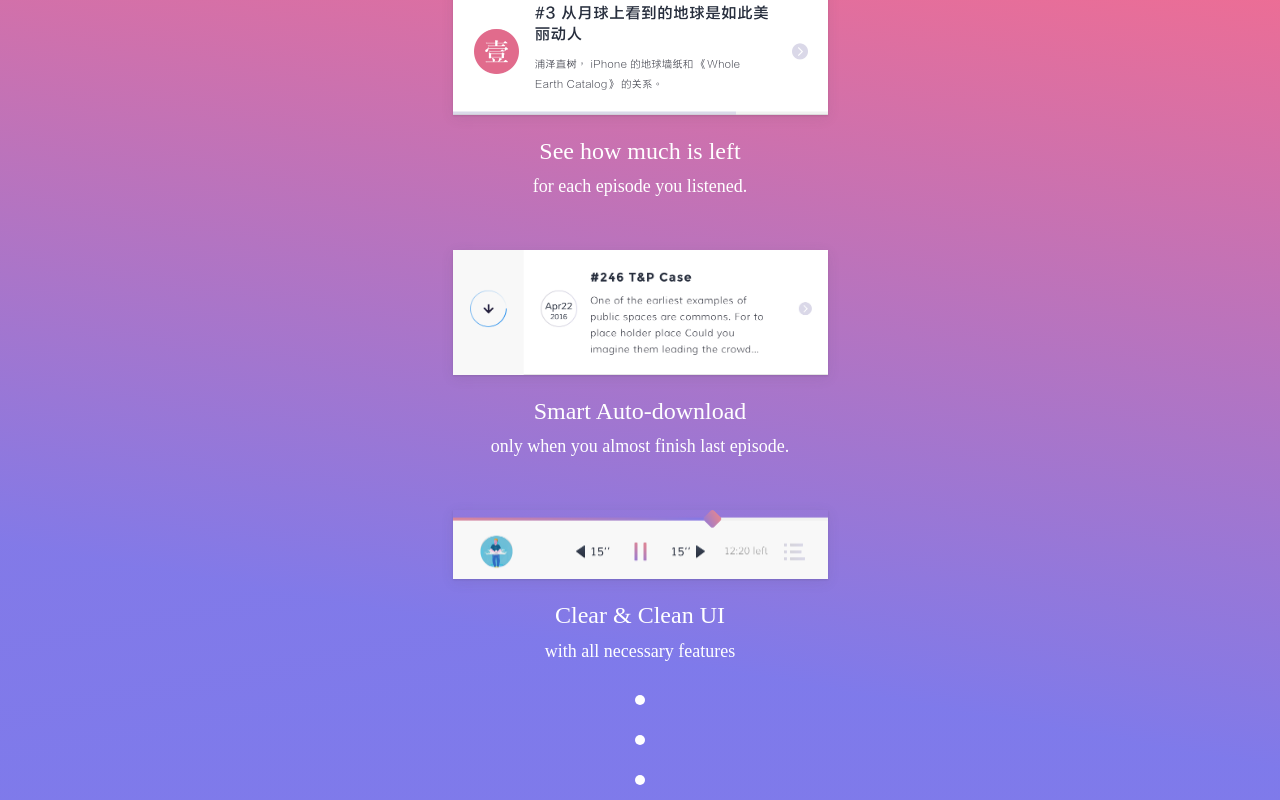
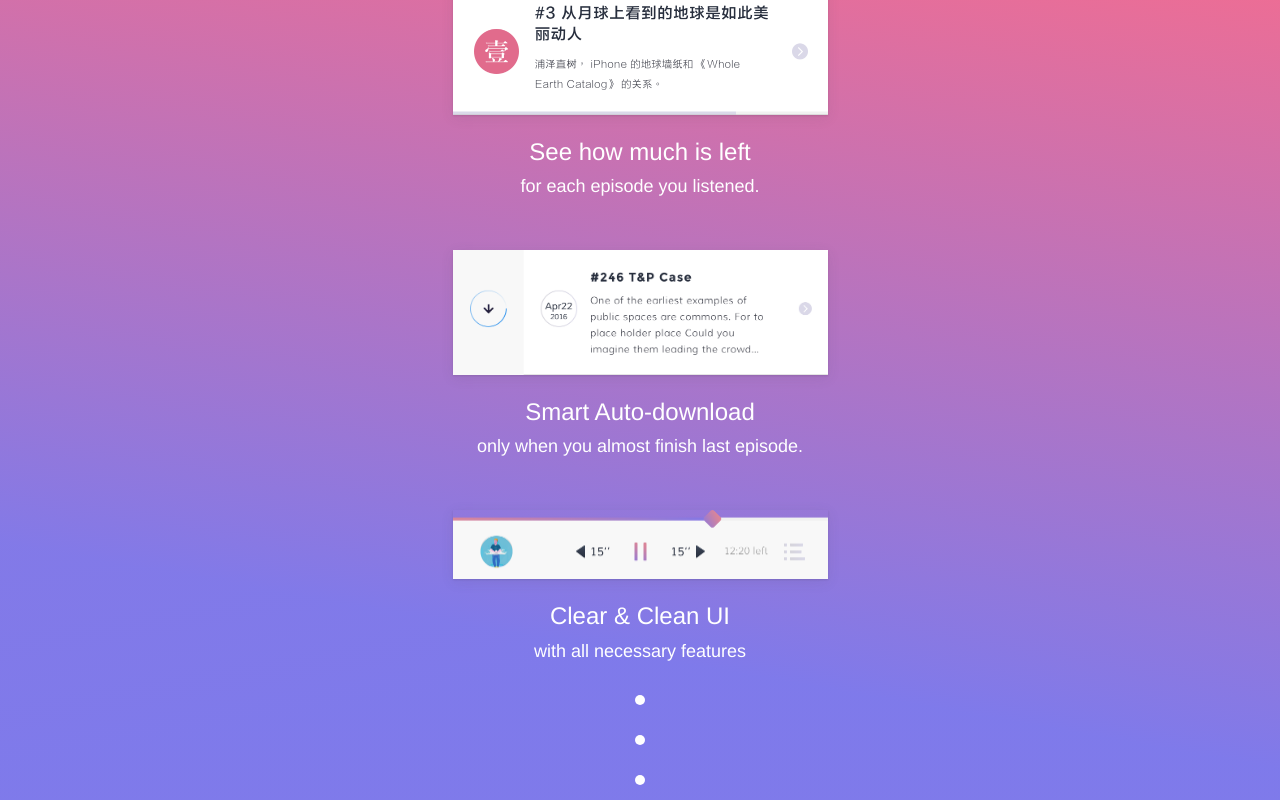
Before and after one commit to slowcastfm/slowcastfm.github.io, a plain HTML site: page en/index.html in a window 1280 px wide. Shown: the part 960-1760 px from the top of the page. Drawn offline with nearby package versions, Linux system fonts and the light colour scheme.

Commit message:
update style

```diff
--- a/en/slowcast.css
+++ b/en/slowcast.css
@@ -180,13 +180,13 @@ body {
 }
 
 .subtext{
-  font-family: "Lantinghei TC";
+  /* font-family: "Lantinghei TC"; */
   font-size:18px;
 
 }
 
 .lead{
-  font-family: "Lantinghei TC";
+  /* font-family: "Lantinghei TC"; */
   font-size:24px;
   margin-bottom: 6px;
 }
@@ -207,7 +207,7 @@ body {
 }
 .textongradience{
     color:#fff;
-    font-weight: 100;
+    font-weight: 200;
 }
 .boxshadow{
   box-shadow: 0px 1px 2px rgba(0, 0, 0, .1), 0px 3px 12px rgba(65, 71, 85, .1);
--- a/zh/slowcast.css
+++ b/zh/slowcast.css
@@ -180,7 +180,7 @@ body {
 }
 
 .subtext{
-  font-family: "Lantinghei TC";
+  /* font-family: "Lantinghei TC"; */
   font-size:18px;
 
 }
```
